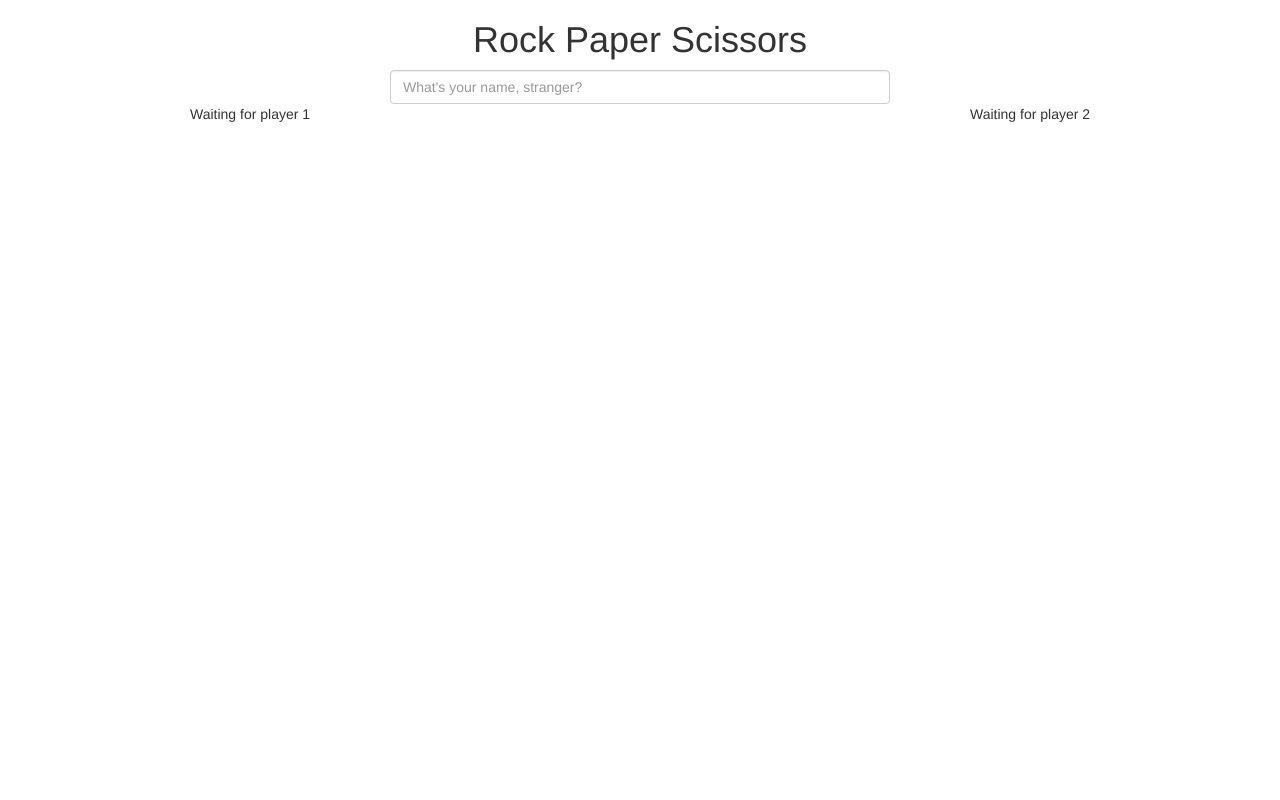
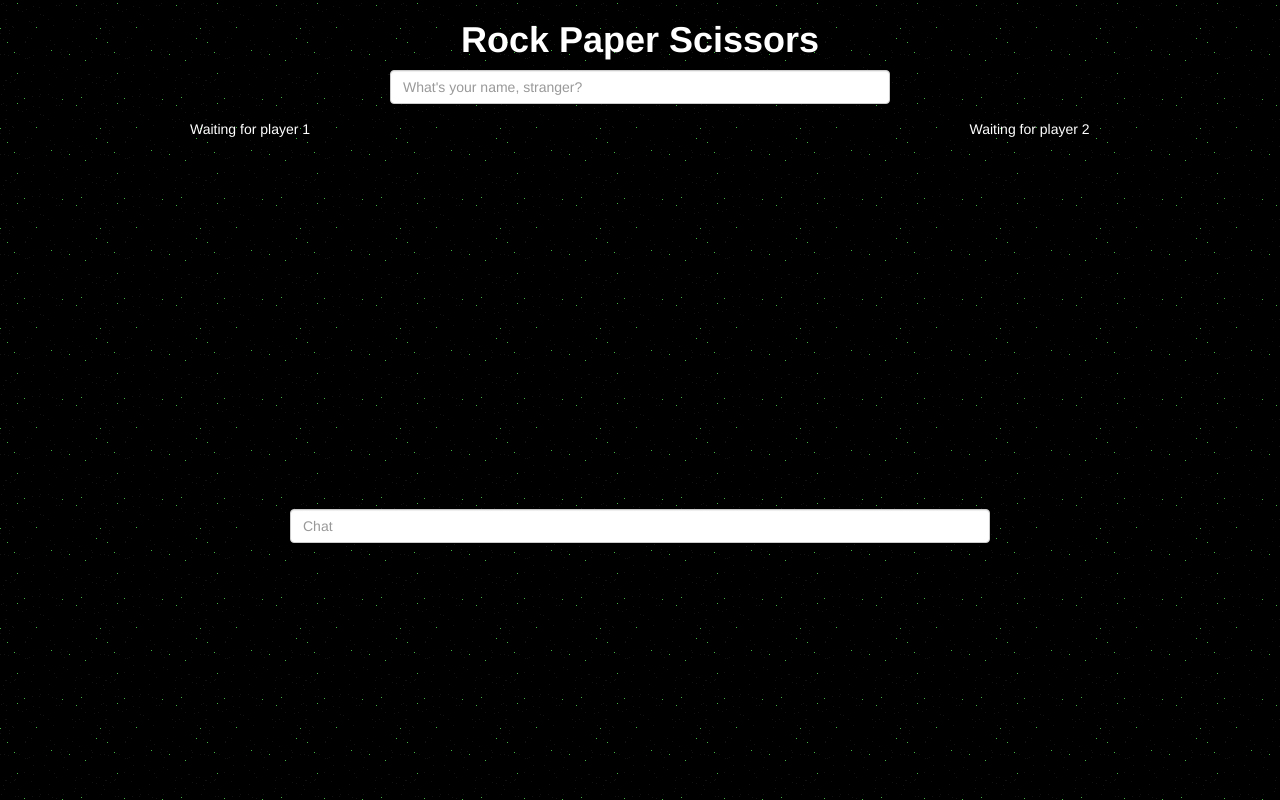
Before and after one commit to DevaPalasingam/RPS-Multiplayer, a plain HTML site: page index.html in a window 1280 px wide. Drawn offline with nearby package versions, Linux system fonts and the light colour scheme.

Commit message:
long way to go

```diff
--- a/assets/css/style.css
+++ b/assets/css/style.css
@@ -1,6 +1,36 @@
 * {
   box-sizing: border-box;
   text-align: center;
+}
+
+body {
+	background-image: url(../images/darkness/darkness/darkness.png)
+}
+
+h1 {
+	font-weight: bold;
+	color: white;
+}
+
+p {
+	color: white;
+}
+
+
+#playerOne, #playerTwo, #winLoseScreen {
+	height: 150px;
+	margin-top: 15px;
+	margin-bottom: 15px;
+}
+
+#playerOneText, #playerTwoText {
+	color: white;
+}
+
+#winLoseScreen {
+	margin-right: 2%;
+	margin-left: 2%;
+	width: 29.3%;
 }
 
 #userNameDiv {
@@ -11,3 +41,18 @@
 #userNameInput {
 	text-align: left;
 }
+
+#showChat {
+	height: 200px;
+	width: 700px;
+	margin: 0 auto 15px auto;
+}
+
+#chatInput {
+	width: 700px;
+	margin: 0 auto 0 auto;
+}
+
+#chatTextInput {
+	text-align: left;
+}
--- a/assets/javascript/app.js
+++ b/assets/javascript/app.js
@@ -8,3 +8,14 @@
     messagingSenderId: "584404982981"
   };
   firebase.initializeApp(config);
+
+  var dataRef = firebase.database();
+
+  function playerObject(username, choice, loss, win) {
+  	this.username = username;
+  	this.choice = choice;
+  	this.loss = loss;
+  	this.win = win;
+  }
+
+  var playerNumber = 0;
--- a/index.html
+++ b/index.html
@@ -33,7 +33,7 @@
 		<div class="row">
 
 			<div class="col-xs-4" id="playerOne">
-				<p>Waiting for player 1</p>
+				<p id="playerOneText">Waiting for player 1</p>
 			</div>
 
 			<div class="col-xs-4" id="winLoseScreen">
@@ -41,10 +41,20 @@
 			</div>
 
 			<div class="col-xs-4" id="playerTwo">
-				<p>Waiting for player 2</p>
+				<p id="playerTwoText">Waiting for player 2</p>
 			</div>
 		</div>
 		<!-- player row===================================== -->
+
+
+		<div id="showChat">
+			<p id="showChatText">
+
+			</p>
+		</div>
+		<div class="form-group" id="chatInput">
+			<input type="text" class="form-control" placeholder="Chat" id="chatTextInput">
+		</div>
 
 	</div>
 	<!-- container========================================= -->
```
Also changed, not shown: assets/images/darkness/darkness/darkness.png (added), assets/images/darkness/darkness/readme.txt (added), pseudo.txt, 1 other file.
